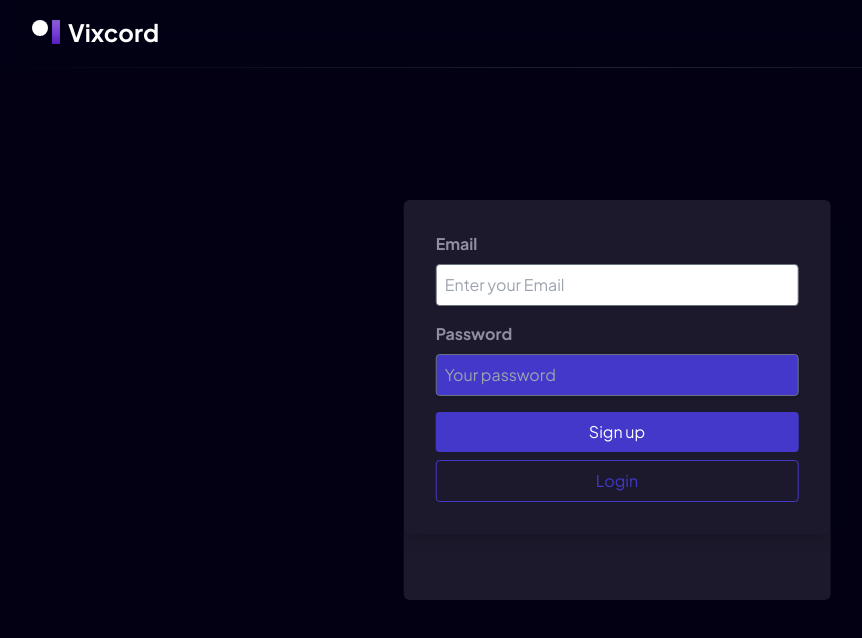
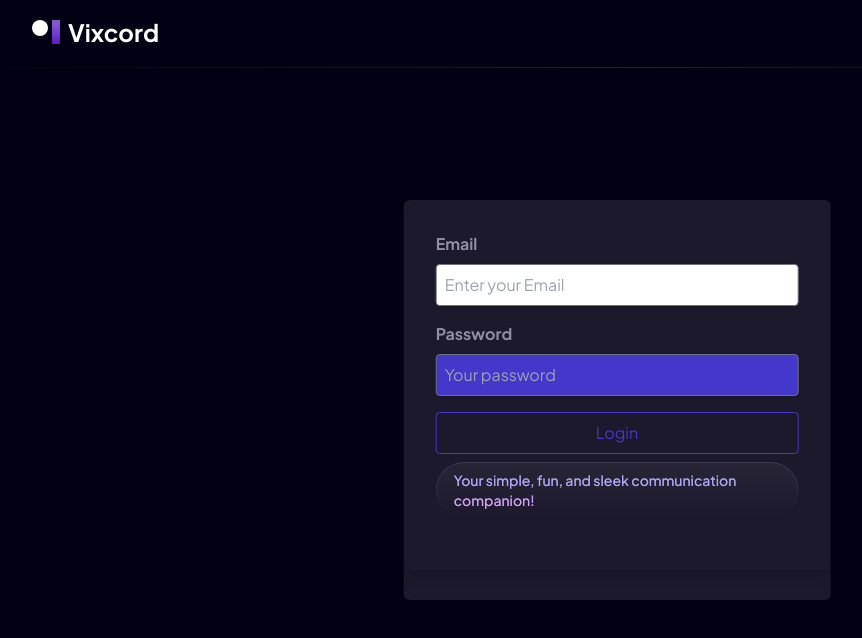
Before and after one commit to akabutnicer/vixcord, a Next.js app: page /login in a window 1280 px wide. Shown: the top 638 px of the page, without its empty margins (23-885 px from the left). Built offline with nearby package versions, Linux system fonts and the light colour scheme.

Commit message:
Update login.js

```diff
--- a/pages/login.js
+++ b/pages/login.js
@@ -89,16 +89,7 @@ const Login = () => {
                     </div>
 
                     <div className="flex flex-col gap-2">
-                        <a
-                            onClick={(e) => {
-                                e.preventDefault()
-                                handleLogin('SIGNUP', username, password)
-                            }}
-                            href={'/channels'}
-                            className="bg-indigo-700 hover:bg-teal text-white py-2 px-4 rounded text-center transition duration-150 hover:bg-indigo-600 hover:text-white"
-                        >
-                            Sign up
-                        </a>
+
                         <a
                             onClick={(e) => {
                                 e.preventDefault()
@@ -109,6 +100,15 @@ const Login = () => {
                         >
                             Login
                         </a>
+                                <a
+                href="#"
+                onclick="void(0)"
+                class="hero-subtitle-gradient hover:hero-subtitle-hover relative mb-5 font-medium text-sm inline-flex items-center gap-2 py-2 px-4.5 rounded-full"
+              >
+                <span class="hero-subtitle-text">
+Your simple, fun, and sleek communication companion!                </span>
+              </a>
+
                     </div>
                 </div>
             </div>
```
